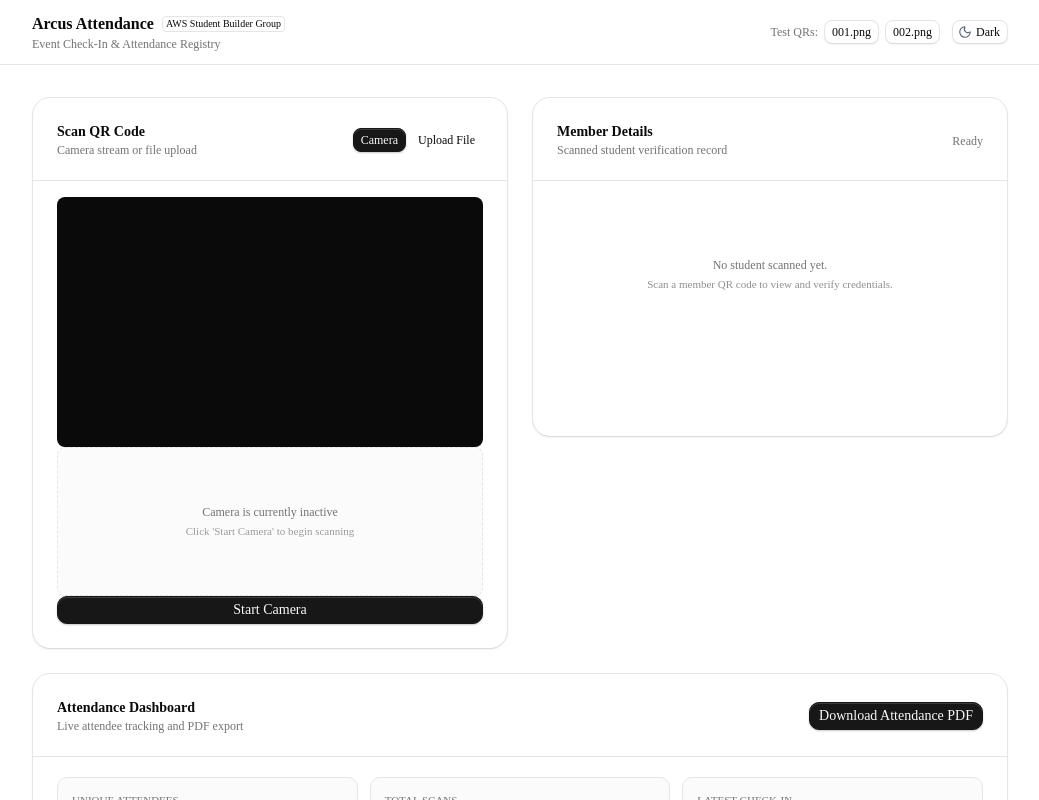
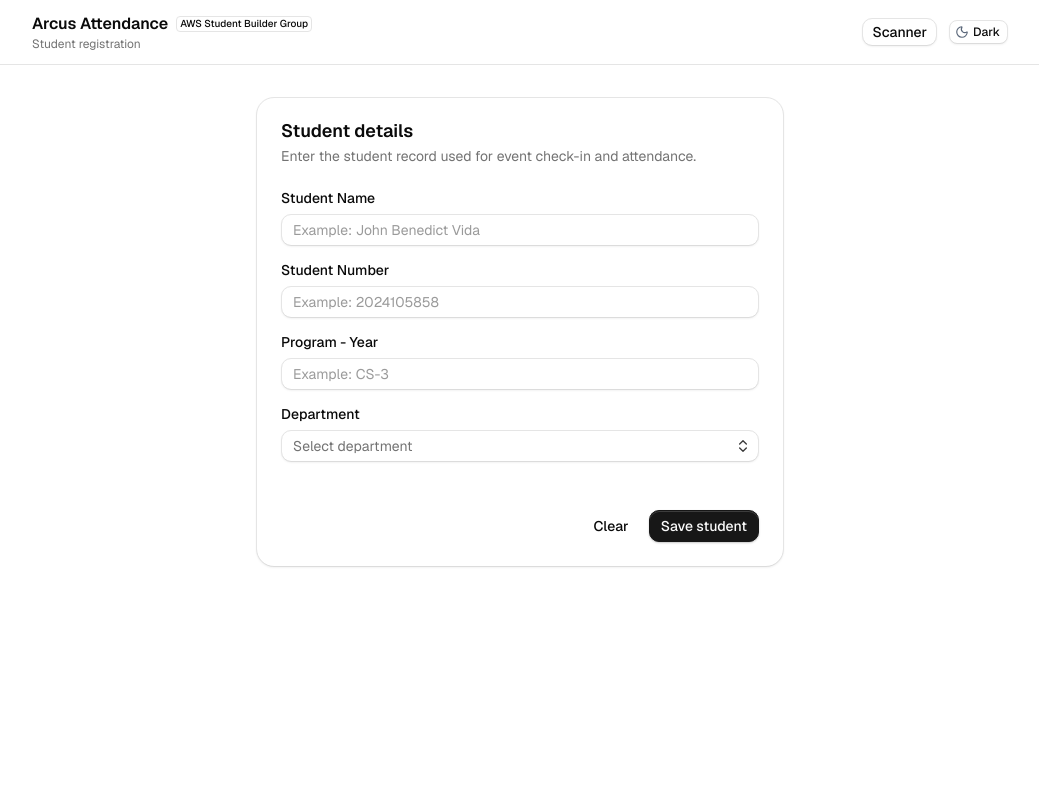
Before and after one commit to nomuratbm/arcus-attendance-system, a Next.js app: page / in a window 1280 px wide. Shown: the top 800 px of the page, without its empty margins (120-1159 px from the left). Built offline with nearby package versions, Linux system fonts and the light colour scheme.

Commit message:
added forms

```diff
--- a/src/app/globals.css
+++ b/src/app/globals.css
@@ -7,10 +7,10 @@
 @theme inline {
   --color-background: var(--background);
   --color-foreground: var(--foreground);
-  --font-sans: var(--font-sans);
+  --font-sans: var(--font-geist-sans);
   --font-mono: var(--font-geist-mono);
   --animate-skeleton: skeleton 2s -1s infinite linear;
-  --font-heading: var(--font-sans);
+  --font-heading: var(--font-geist-sans);
   --animate-caret-blink: 1s ease-out infinite caret-blink;
   --animate-toast-success-odd: toast-success-odd 0.32s cubic-bezier(0.5, 1, 0.89, 1);
   --animate-toast-success-even: toast-success-even 0.32s cubic-bezier(0.5, 1, 0.89, 1);
--- a/src/app/page.tsx
+++ b/src/app/page.tsx
@@ -1,58 +1,225 @@
 "use client";
 
-import { QRScanner } from "@/components/QRScanner";
-import { MemberProfileCard } from "@/components/MemberProfileCard";
-import { PDFExportSection } from "@/components/PDFExportSection";
-import { ThemeToggle } from "@/components/ThemeToggle";
+import { Fragment, useState } from "react";
 import { Badge } from "@/components/ui/badge";
 import { Button } from "@/components/ui/button";
+import {
+  Card,
+  CardDescription,
+  CardFooter,
+  CardHeader,
+  CardPanel,
+  CardTitle,
+} from "@/components/ui/card";
+import {
+  Field,
+  FieldDescription,
+  FieldError,
+  FieldLabel,
+} from "@/components/ui/field";
+import { Form } from "@/components/ui/form";
+import { Input } from "@/components/ui/input";
+import {
+  Select,
+  SelectGroup,
+  SelectGroupLabel,
+  SelectItem,
+  SelectPopup,
+  SelectSeparator,
+  SelectTrigger,
+  SelectValue,
+} from "@/components/ui/select";
+import { ToastProvider, toastManager } from "@/components/ui/toast";
+import { ThemeToggle } from "@/components/ThemeToggle";
+
+type SelectOption = { label: string; value: string | null };
+
+const departmentCampuses = [
+  {
+    campus: "Intramuros Campus",
+    departments: [
+      "School of Architecture, Industrial Design, and the Built Environment",
+      "School of Chemical, Biological, and Materials Engineering and Sciences",
+      "School of Civil, Environmental, and Geological Engineering",
+      "School of Electrical, Electronics, and Computer Engineering",
+      "School of Industrial Engineering and Engineering Management",
+      "School of Mechanical, Manufacturing, and Energy Engineering",
+      "School of Foundational Studies and Education",
+      "Department of Liberal Arts",
+      "Department of Mathematics",
+      "Department of Physical Education and Athletics",
+      "Department of Physics",
+    ],
+  },
+  {
+    campus: "Makati Campus",
+    departments: [
+      "School of Information Technology",
+      "School of Multimedia and Digital Arts",
+      "E.T. Yuchengco School of Business",
+      "School of Health Sciences",
+      "School of Nursing",
+      "School of Medicine",
+    ],
+  },
+  {
+    campus: "Seda Hotel, Manila Bay",
+    departments: ["School of Tourism and Hospitality Management"],
+  },
+] as const;
+
+const departmentItems: SelectOption[] = [
+  { label: "Select department", value: null },
+  ...departmentCampuses.flatMap((group) =>
+    group.departments.map((department) => ({
+      label: department,
+      value: department,
+    })),
+  ),
+];
+
+function StudentDetailsForm() {
+  const [formKey, setFormKey] = useState(0);
+
+  return (
+    <Card className="w-full">
+      <CardHeader>
+        <CardTitle>Student details</CardTitle>
+        <CardDescription>
+          Enter the student record used for event check-in and attendance.
+        </CardDescription>
+      </CardHeader>
+      <Form
+        key={formKey}
+        className="contents"
+        onFormSubmit={(formValues) => {
+          const studentName = String(formValues.studentName ?? "");
+          const studentNumber = String(formValues.studentNumber ?? "");
+          const programYear = String(formValues.programYear ?? "");
+          const department = String(formValues.department ?? "");
+
+          toastManager.add({
+            type: "success",
+            title: "Student details captured",
+            description: `${studentName} · ${studentNumber} · ${programYear} · ${department}`,
+          });
+          setFormKey((current) => current + 1);
+        }}
+      >
+        <CardPanel className="flex flex-col gap-4">
+          <Field className="w-full" name="studentName">
+            <FieldLabel>Student Name</FieldLabel>
+            <Input
+              autoComplete="name"
+              name="studentName"
+              placeholder="Example: John Benedict Vida"
+              required
+              type="text"
+            />
+            <FieldError>Please enter the student's full name.</FieldError>
+          </Field>
+
+          <Field className="w-full" name="studentNumber">
+            <FieldLabel>Student Number</FieldLabel>
+            <Input
+              autoComplete="off"
+              inputMode="numeric"
+              name="studentNumber"
+              placeholder="Example: 2024105858"
+              required
+              type="text"
+            />
+            <FieldError>Please enter a student number.</FieldError>
+          </Field>
+
+          <Field className="w-full" name="programYear">
+            <FieldLabel>Program - Year</FieldLabel>
+            <Input
+              autoComplete="off"
+              name="programYear"
+              placeholder="Example: CS-3"
+              required
+              type="text"
+            />
+            <FieldError>Please enter the program and year.</FieldError>
+          </Field>
+
+          <Field className="w-full" name="department">
+            <FieldLabel>Department</FieldLabel>
+            <Select items={departmentItems} name="department" required>
+              <SelectTrigger>
+                <SelectValue placeholder="Select department" />
+              </SelectTrigger>
+              <SelectPopup alignItemWithTrigger={false}>
+                {departmentCampuses.map((group, index) => (
+                  <Fragment key={group.campus}>
+                    {index > 0 ? <SelectSeparator /> : null}
+                    <SelectGroup>
+                      <SelectGroupLabel>{group.campus}</SelectGroupLabel>
+                      {group.departments.map((department) => (
+                        <SelectItem
+                          className="items-start whitespace-normal"
+                          key={department}
+                          value={department}
+                        >
+                          {department}
+                        </SelectItem>
+                      ))}
+                    </SelectGroup>
+                  </Fragment>
+                ))}
+              </SelectPopup>
+            </Select>
+            <FieldError>Please select a department.</FieldError>
+          </Field>
+        </CardPanel>
+        <CardFooter className="justify-end gap-2">
+          <Button type="reset" variant="ghost">
+            Clear
+          </Button>
+          <Button type="submit">Save student</Button>
+        </CardFooter>
+      </Form>
+    </Card>
+  );
+}
 
 export default function Home() {
   return (
+    <ToastProvider position="bottom-right">
       <div className="min-h-screen bg-background text-foreground transition-colors duration-150">
-      {/* top header */}
         <header className="border-b bg-card">
-        <div className="max-w-5xl mx-auto px-6 h-16 flex items-center justify-between">
-          <div className="flex items-center gap-3">
+          <div className="mx-auto flex h-16 max-w-5xl items-center justify-between px-6">
             <div>
               <div className="flex items-center gap-2">
                 <h1 className="text-base font-semibold text-foreground">
                   Arcus Attendance
                 </h1>
-                <Badge variant="outline" size="sm">
+                <Badge size="sm" variant="outline">
                   AWS Student Builder Group
                 </Badge>
               </div>
-              <p className="text-xs text-muted-foreground">Event Check-In & Attendance Registry</p>
+              <p className="text-xs text-muted-foreground">
+                Student registration
+              </p>
             </div>
-          </div>
-
-          <div className="flex items-center gap-3 text-xs text-muted-foreground">
-            <div className="hidden sm:flex items-center gap-1.5">
-              <span>Test QRs:</span>
-              <Button variant="outline" size="xs" render={<a href="/test-qrs/001.png" download="001.png" />}>
-                001.png
+            <div className="flex items-center gap-3">
+              <Button
+                render={<a href="/scanner" />}
+                size="sm"
+                variant="outline"
+              >
+                Scanner
               </Button>
-              <Button variant="outline" size="xs" render={<a href="/test-qrs/002.png" download="002.png" />}>
-                002.png
-              </Button>
-            </div>
-
-            {/* dark / light mode toggle */}
               <ThemeToggle />
             </div>
           </div>
         </header>
 
-      {/* main content */}
-      <main className="max-w-5xl mx-auto px-6 py-8 space-y-6">
-        <div className="grid grid-cols-1 md:grid-cols-2 gap-6 items-start">
-          <QRScanner />
-          <MemberProfileCard />
-        </div>
-
-        <PDFExportSection />
+        <main className="mx-auto max-w-xl px-6 py-8">
+          <StudentDetailsForm />
         </main>
       </div>
+    </ToastProvider>
   );
 }
--- /dev/null
+++ b/src/app/scanner/page.tsx
@@ -0,0 +1,58 @@
+"use client";
+
+import { QRScanner } from "@/components/QRScanner";
+import { MemberProfileCard } from "@/components/MemberProfileCard";
+import { PDFExportSection } from "@/components/PDFExportSection";
+import { ThemeToggle } from "@/components/ThemeToggle";
+import { Badge } from "@/components/ui/badge";
+import { Button } from "@/components/ui/button";
+
+export default function Home() {
+  return (
+    <div className="min-h-screen bg-background text-foreground transition-colors duration-150">
+      {/* top header */}
+      <header className="border-b bg-card">
+        <div className="max-w-5xl mx-auto px-6 h-16 flex items-center justify-between">
+          <div className="flex items-center gap-3">
+            <div>
+              <div className="flex items-center gap-2">
+                <h1 className="text-base font-semibold text-foreground">
+                  Arcus Attendance
+                </h1>
+                <Badge variant="outline" size="sm">
+                  AWS Student Builder Group
+                </Badge>
+              </div>
+              <p className="text-xs text-muted-foreground">Event Check-In & Attendance Registry</p>
+            </div>
+          </div>
+
+          <div className="flex items-center gap-3 text-xs text-muted-foreground">
+            <div className="hidden sm:flex items-center gap-1.5">
+              <span>Test QRs:</span>
+              <Button variant="outline" size="xs" render={<a href="/test-qrs/001.png" download="001.png" />}>
+                001.png
+              </Button>
+              <Button variant="outline" size="xs" render={<a href="/test-qrs/002.png" download="002.png" />}>
+                002.png
+              </Button>
+            </div>
+
+            {/* dark / light mode toggle */}
+            <ThemeToggle />
+          </div>
+        </div>
+      </header>
+
+      {/* main content */}
+      <main className="max-w-5xl mx-auto px-6 py-8 space-y-6">
+        <div className="grid grid-cols-1 md:grid-cols-2 gap-6 items-start">
+          <QRScanner />
+          <MemberProfileCard />
+        </div>
+
+        <PDFExportSection />
+      </main>
+    </div>
+  );
+}
```
Also changed, not shown: 1 other file (tests, documents, lock files or other folders). Lines whose indentation alone changed are shown as unchanged.
